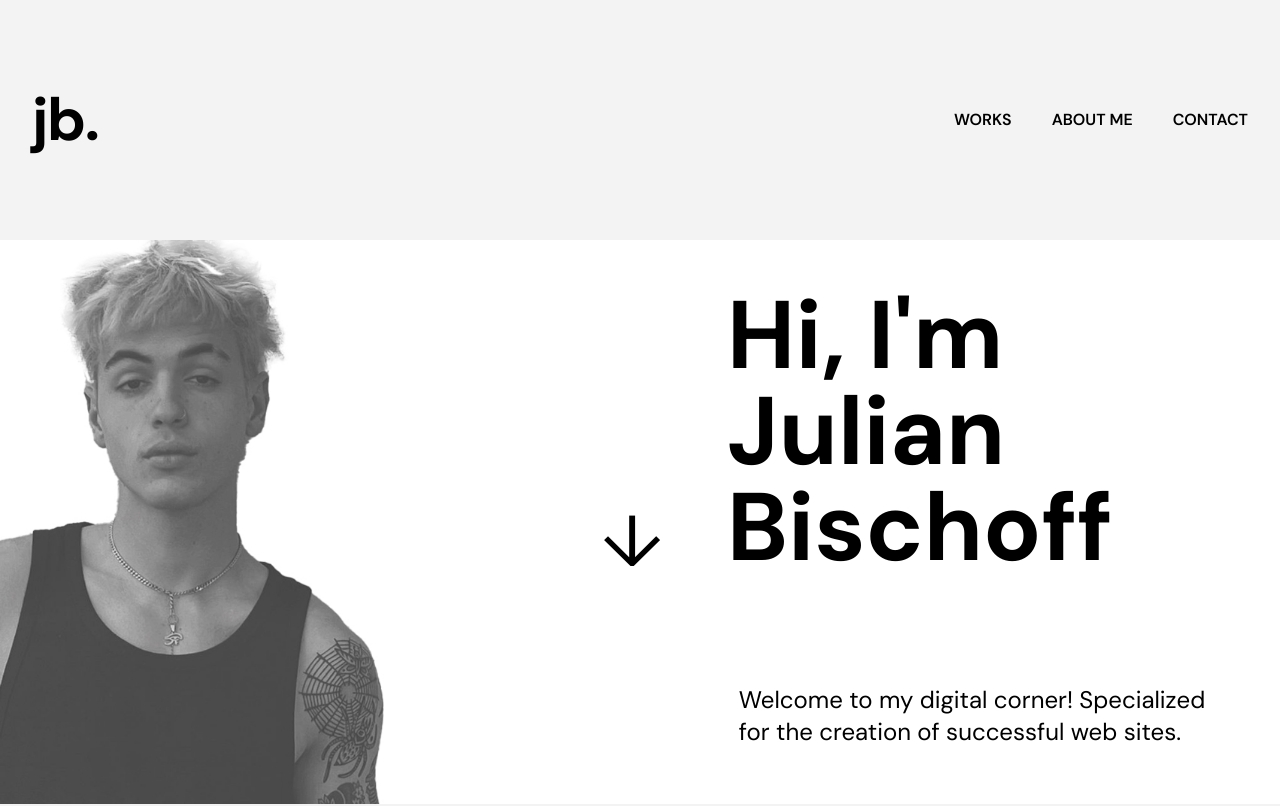
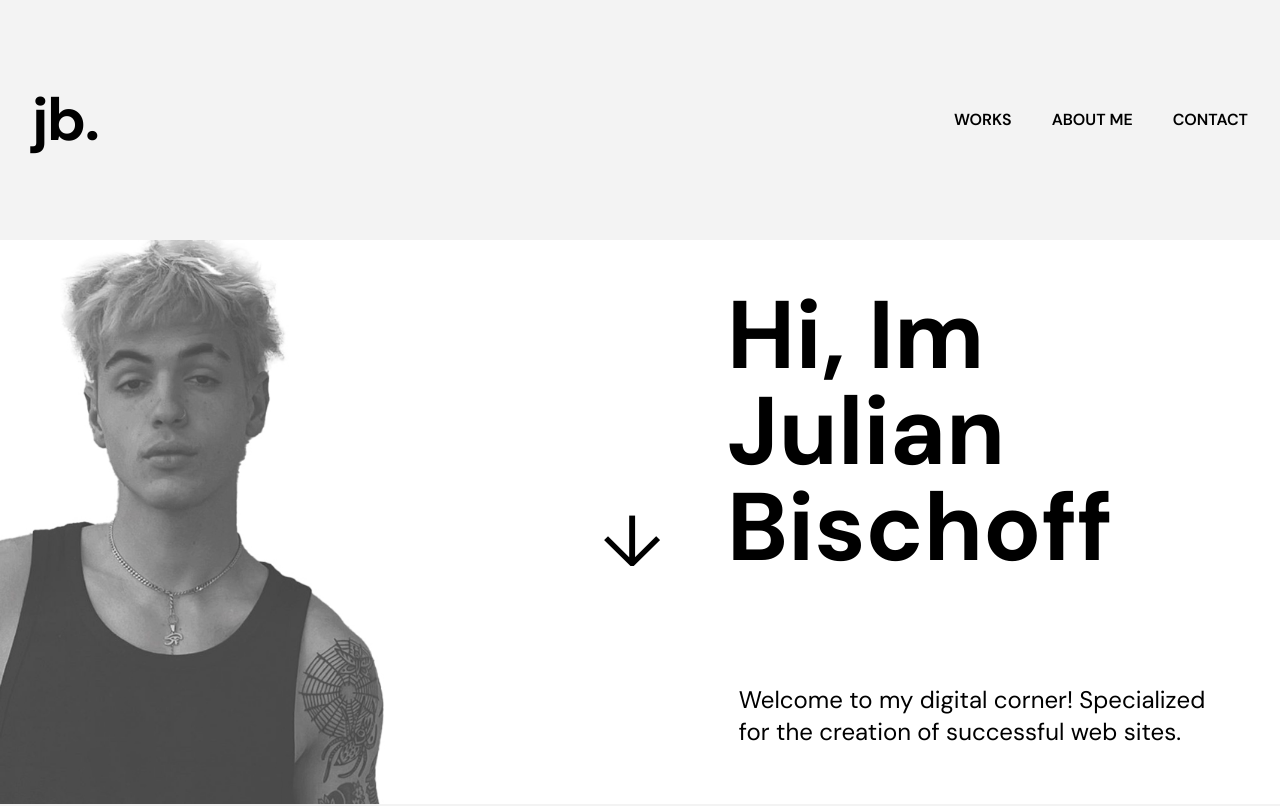
Before and after one commit to Julian7126/portafolio_julian, a Next.js app: page / in a window 1280 px wide. Shown: the top 806 px of the page. Built offline with nearby package versions, Linux system fonts and the light colour scheme.

Commit message:
arregloCuartoParaVercel

```diff
--- a/src/components/Julian/index.jsx
+++ b/src/components/Julian/index.jsx
@@ -19,11 +19,11 @@ const Julian = () => {
                 <div className="w-1/2 ml-4">
                     {/* Título y texto */}
                     <h1 className="text-8xl font-bold mb-2 justify-between p-12">
-                        Hi, I'm Julian Bischoff
+                        Hi, Im Julian Bischoff
                     </h1>
                     <p className="text-2xl mb-4 justify-center p-10 m-5">
-                        Welcome to my digital corner! Specialized for the creation of
-                        successful web sites.
+                    Welcome to my digital corner! Specialized for the creation of
+                    successful web sites.
                     </p>
                     {/* Flecha hacia abajo */}
                 </div>
```
